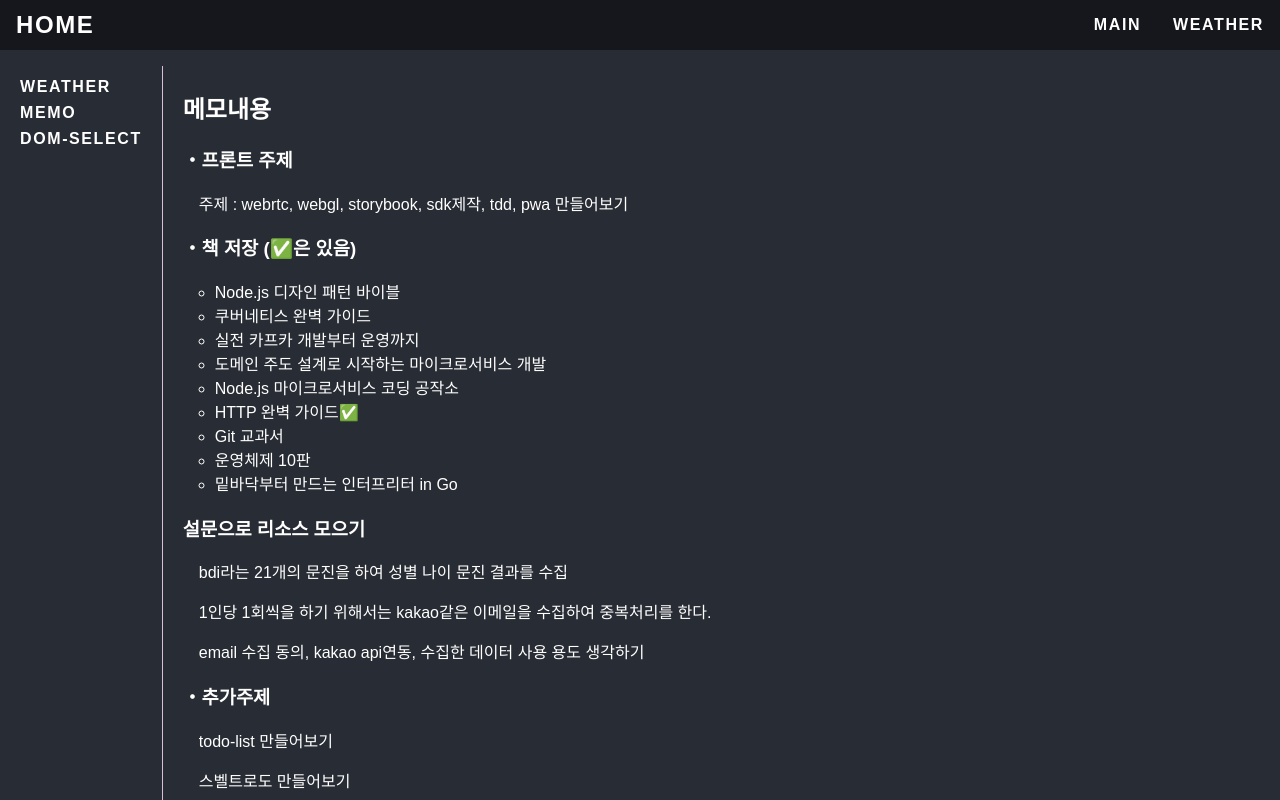
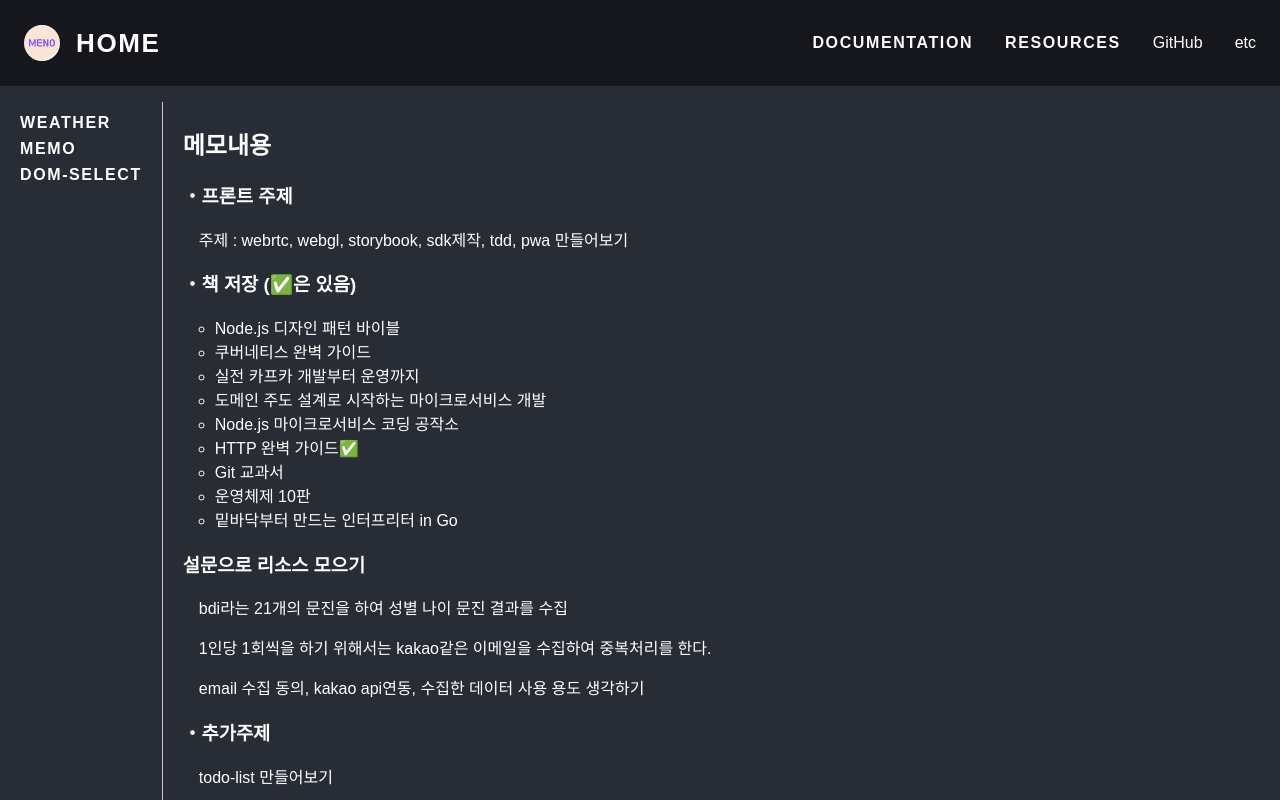
Before and after one commit to jmeno1011/noServerSideProject, a React (Create React App) app: page /noServerSideProject/main/memo in a window 1280 px wide. Shown: the top 800 px of the page. Built offline with nearby package versions, Linux system fonts and the light colour scheme.

Commit message:
header 수정

```diff
--- a/package.json
+++ b/package.json
@@ -40,6 +40,7 @@
     ]
   },
   "devDependencies": {
+    "@iconify/react": "^3.1.4",
     "gh-pages": "^3.2.3"
   },
   "homepage": "http://jmeno1011.github.io/noServerSideProject/"
--- /dev/null
+++ b/src/components/header/Header.js
@@ -0,0 +1,90 @@
+import React from "react";
+import { Link, useLocation } from "react-router-dom";
+import { Icon } from "@iconify/react";
+import logo from "./logo.png";
+const Header = () => {
+  const active_color = { color: "#6495ed" };
+  const location = useLocation();
+  const nav = {
+    main: "/noServerSideProject/main",
+    weather: "/noServerSideProject/main/weather",
+  };
+  //   btn block
+  const btn_v = {
+    backgroundColor: "transparent",
+    margin: 0,
+    padding: 0,
+    borderWidth: 0,
+    cursor: "pointer",
+  };
+  //   btn none
+  const btn_d = {
+    display: "none",
+  };
+  console.log(window.innerWidth);
+  return (
+    <header style={{ background: "#15171c", padding: "25px 0" }}>
+      <div
+        style={{
+          display: "flex",
+          alignItems: "center",
+          padding: "0 1.5rem",
+          justifyContent: "space-between",
+        }}
+      >
+        <a
+          style={{ display: "flex", margin: 0, alignItems: "center" }}
+          href="/noServerSideProject"
+        >
+          <img
+            src={logo}
+            style={{
+              width: 36,
+              borderRadius: "70%",
+            }}
+          />
+          <span
+            style={{
+              fontSize: "1.625rem",
+              fontWeight: 700,
+              marginLeft: "1rem",
+            }}
+          >
+            HOME
+          </span>
+        </a>
+        <button style={window.innerWidth > 768 ? btn_d : btn_v}>
+          <Icon
+            icon="charm:menu-hamburger"
+            style={{ color: "white", fontSize: 20 }}
+          />
+        </button>
+        <nav>
+          <ul style={{ display: "flex", color: "white", fontSize: "1rem" }}>
+            <li>
+              {/* section2폴더의 css .side__nav li,a에 영향을 받아서 대문자로 나옴 */}
+              <Link
+                to=""
+                style={location.pathname === nav.main ? active_color : {}}
+              >
+                Documentation
+              </Link>
+            </li>
+            <li style={{ marginLeft: "2rem" }}>
+              <Link
+                to="weather"
+                style={location.pathname === nav.weather ? active_color : {}}
+              >
+                Resources
+              </Link>
+            </li>
+            <li style={{ marginLeft: "2rem" }}>GitHub</li>
+            <li style={{ marginLeft: "2rem" }}>etc</li>
+          </ul>
+        </nav>
+      </div>
+    </header>
+  );
+};
+
+export default Header;
--- a/src/components/section1/About.jsx
+++ b/src/components/section1/About.jsx
@@ -1,5 +1,5 @@
 import { Link } from "react-router-dom";
-import styles from "./css/styles.module.css"
+import styles from "./css/styles.module.css";
 
 export function About() {
   return (
@@ -9,7 +9,9 @@ export function About() {
         <p>That feels like an existential question, don't you think?</p>
       </main>
       <nav>
-        <Link to="/noServerSideProject" className="a-white">Home</Link>
+        <Link to="/noServerSideProject" className="a-white">
+          👉Home
+        </Link>
       </nav>
     </div>
   );
--- a/src/components/section2/Main.jsx
+++ b/src/components/section2/Main.jsx
@@ -1,5 +1,6 @@
 import React, { useEffect } from "react";
 import { Link, Outlet, useLocation } from "react-router-dom";
+import Header from "../header/Header";
 import styles from "./css/styles.module.css";
 
 export function Main() {
@@ -11,7 +12,8 @@ export function Main() {
 
   return (
     <>
-      <div className={styles.header}>
+      <Header />
+      {/* <div className={styles.header}>
         <Link to="/noServerSideProject">
           <h2>home</h2>
         </Link>
@@ -39,7 +41,7 @@ export function Main() {
             </li>
           </ul>
         </nav>
-      </div>
+      </div> */}
 
       <div className={styles.app}>
         <div className={styles.app__left}>
--- a/src/components/section2/css/styles.module.css
+++ b/src/components/section2/css/styles.module.css
@@ -46,11 +46,12 @@
   padding: 1.25rem;
   text-align: left;
 }
-.side__nav{
+.side__nav {
   width: 100%;
 }
-.side__nav li, a {
-  width: 100%;
+.side__nav li,
+a {
+  /* width: 100%; */
   color: white;
   text-decoration: none;
   text-transform: uppercase;
```
Also changed, not shown: src/components/header/logo.png (added), 1 other file (tests, documents, lock files or other folders).
